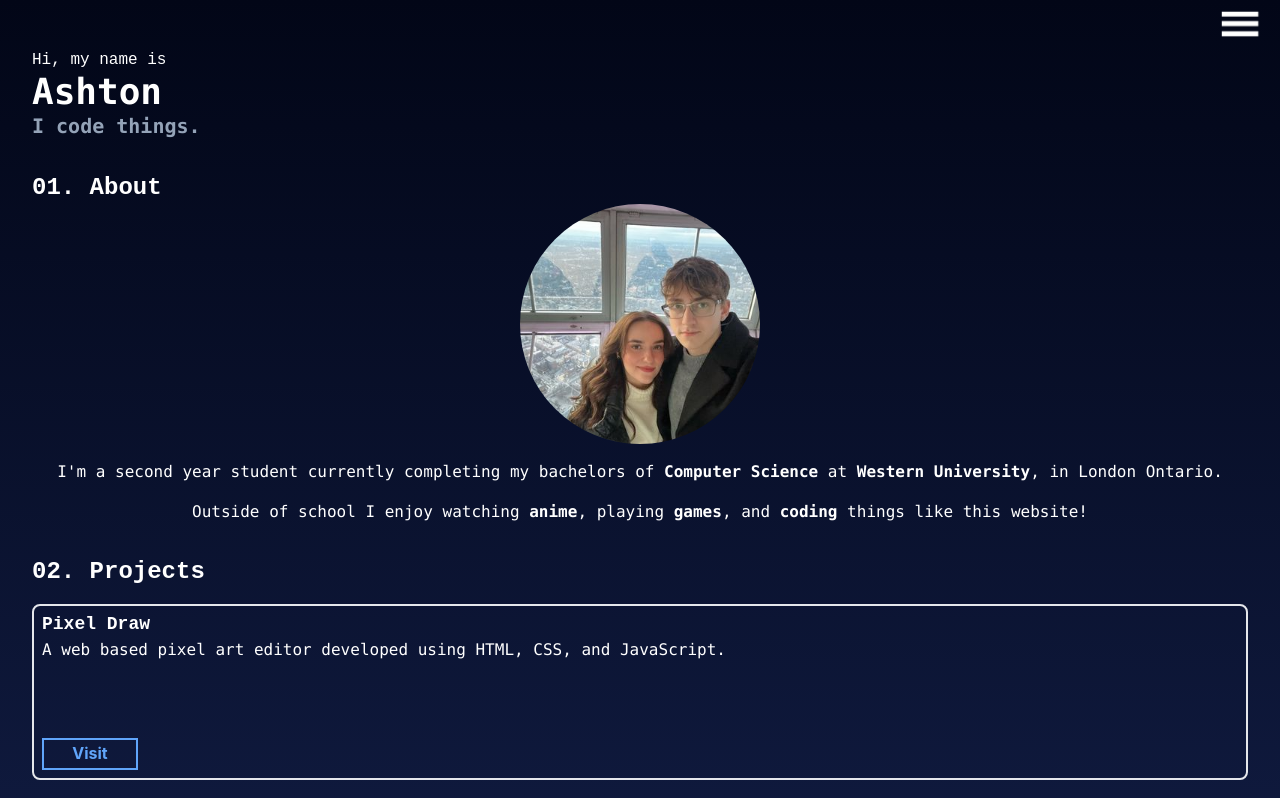
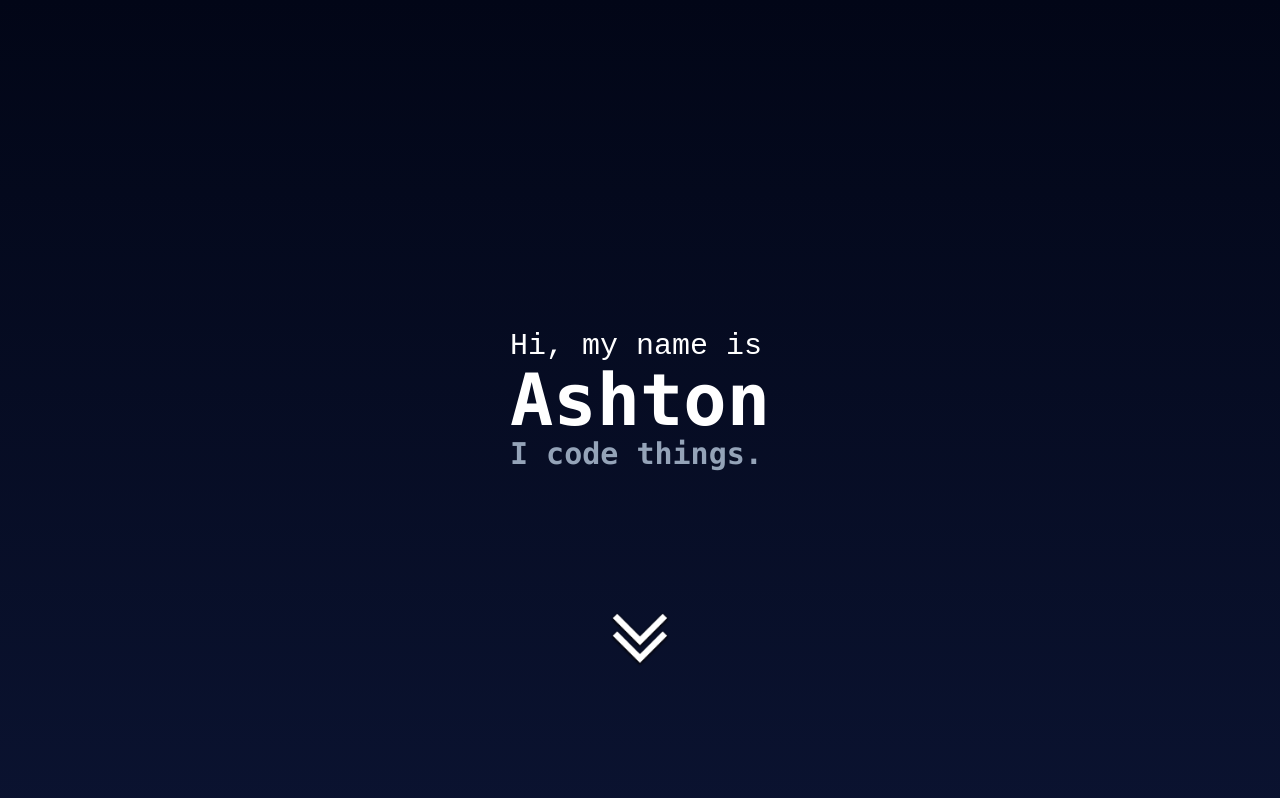
Before and after one commit to AshtonF04/Web-Portfolio, a React (Create React App) app: page / in a window 1280 px wide. Shown: the top 798 px of the page. Built offline with nearby package versions, Linux system fonts and the light colour scheme.

Commit message:
Created responsive design for desktop users for the title page

```diff
--- a/src/App.js
+++ b/src/App.js
@@ -10,7 +10,7 @@ function App() {
   return (
     <div class="text-white bg-gradient-to-b from-slate-950 to-blue-950">
       <Header />
-      <div class="flex flex-col gap-8 mx-8">
+      <div class="flex flex-col gap-8 mx-8 lg:mx-64">
         <Title />
         <About />
         <Project_List />
--- a/src/components/About.js
+++ b/src/components/About.js
@@ -2,8 +2,11 @@ export default function About(){
     return (
         <div>
             <a id="About" class="text-2xl font-bold font-courier mb-4">01. About</a>
-            <div class="flex flex-col items-center gap-4">
-                <img class="rounded-full size-60" src={require("../images/profile-image.jpg")}></img>
+            <div class="flex flex-col items-center gap-4 lg:flex-row lg:mt-12">
+
+                <img class="rounded-full size-60 lg:size-72" src={require("../images/profile-image.jpg")}></img>
+
+                <div class="flex flex-col gap-4 lg:ml-16 lg:mr-32">
                     <p class="font-mono text">
                         I'm a second year student currently completing my bachelors of <strong>Computer Science</strong> at
                         <strong> Western University</strong>, in London Ontario.
@@ -13,6 +16,8 @@ export default function About(){
                         and <strong>coding</strong> things like this website!
                     </p>
                 </div>
+
+            </div>
         </div>
     );
 }
--- a/src/components/Footer.js
+++ b/src/components/Footer.js
@@ -1,12 +1,7 @@
-function to_top(){
-    document.body.scrollTop = 0; // For Safari
-    document.documentElement.scrollTop = 0; // For Chrome, Firefox, IE and Opera
-}
-
 export default function Footer(){
     return(
         <footer class="py-6 flex flex-col gap-3">
-            <button onClick={to_top} class="font-courier border-2 border-blue-400 text-blue-400 size-10 w-32 self-center">Back To Top</button>
+            <button onClick={() => {window.scrollTo({top: 0, behavior: "smooth"})}} class="font-courier border-2 border-blue-400 text-blue-400 size-10 w-32 self-center">Back To Top</button>
             <p class="font-courier mx-8 text-center">Ashton Franklin <span class="text-blue-400">©2024</span></p>
         </footer>
     );
--- a/src/components/Header.js
+++ b/src/components/Header.js
@@ -7,7 +7,7 @@ export default function Header(){
 
     return(
         <header className="flex flex-col items-end sticky top-0">
-            <button onClick={() => set_active(!active)}><img className="mx-4 size-12" src={require("../images/menu.png")}></img></button>
+            <button onClick={() => set_active(!active)}><img className="mx-4 size-12 lg:hidden" src={require("../images/menu.png")}></img></button>
 
             <div className={`mx-4 mt-2 bg-white size-36 h-40 rounded-lg ${active ? '' : 'hidden'} fixed top-10`}>
                 <div className="my-2 flex flex-col gap-2">
--- a/src/components/Title.js
+++ b/src/components/Title.js
@@ -1,9 +1,10 @@
 function Title(){
     return (
-        <div class="flex flex-col">
-            <a id="Home" class="font-courier">Hi, my name is</a>
-            <h1 class="text-4xl font-bold font-mono">Ashton</h1>
-            <h1 class="text-xl font-bold text-slate-400 font-mono">I code things.</h1>
+        <div class="flex flex-col lg:justify-center lg:mx-auto lg:h-screen">
+            <a id="Home" class="font-courier lg:text-3xl">Hi, my name is</a>
+            <h1 class="text-4xl font-bold font-mono lg:text-7xl">Ashton</h1>
+            <h1 class="text-xl font-bold text-slate-400 font-mono lg:text-3xl">I code things.</h1>
+            <button onClick={() => {window.scrollTo({top: 750, behavior: "smooth"})}} class="size-16 self-center absolute bottom-32"><img class="hidden lg:block size-16 text-center" src={require('../images/down-arrow.png')}></img></button>
         </div>
     );
 }
--- a/src/output.css
+++ b/src/output.css
@@ -535,10 +535,6 @@ video {
   --tw-backdrop-sepia:  ;
 }
 
-.static {
-  position: static;
-}
-
 .fixed {
   position: fixed;
 }
@@ -560,6 +556,22 @@ video {
   top: 2.5rem;
 }
 
+.top-96 {
+  top: 24rem;
+}
+
+.bottom-16 {
+  bottom: 4rem;
+}
+
+.bottom-40 {
+  bottom: 10rem;
+}
+
+.bottom-32 {
+  bottom: 8rem;
+}
+
 .mx-4 {
   margin-left: 1rem;
   margin-right: 1rem;
@@ -573,6 +585,11 @@ video {
 .my-2 {
   margin-top: 0.5rem;
   margin-bottom: 0.5rem;
+}
+
+.my-auto {
+  margin-top: auto;
+  margin-bottom: auto;
 }
 
 .mb-2 {
@@ -601,6 +618,14 @@ video {
 
 .mt-auto {
   margin-top: auto;
+}
+
+.mt-64 {
+  margin-top: 16rem;
+}
+
+.mt-96 {
+  margin-top: 24rem;
 }
 
 .line-clamp-4 {
@@ -648,6 +673,16 @@ video {
   height: 100%;
 }
 
+.size-32 {
+  width: 8rem;
+  height: 8rem;
+}
+
+.size-16 {
+  width: 4rem;
+  height: 4rem;
+}
+
 .h-40 {
   height: 10rem;
 }
@@ -664,6 +699,10 @@ video {
   width: 8rem;
 }
 
+.w-full {
+  width: 100%;
+}
+
 .flex-col {
   flex-direction: column;
 }
@@ -674,6 +713,10 @@ video {
 
 .items-center {
   align-items: center;
+}
+
+.justify-center {
+  justify-content: center;
 }
 
 .gap-2 {
@@ -741,6 +784,11 @@ video {
   padding-bottom: 1.5rem;
 }
 
+.py-32 {
+  padding-top: 8rem;
+  padding-bottom: 8rem;
+}
+
 .text-center {
   text-align: center;
 }
@@ -751,6 +799,10 @@ video {
 
 .font-mono {
   font-family: ui-monospace, SFMono-Regular, Menlo, Monaco, Consolas, "Liberation Mono", "Courier New", monospace;
+}
+
+.font-sans {
+  font-family: ui-sans-serif, system-ui, sans-serif, "Apple Color Emoji", "Segoe UI Emoji", "Segoe UI Symbol", "Noto Color Emoji";
 }
 
 .text-2xl {
@@ -804,3 +856,104 @@ video {
 .underline {
   text-decoration-line: underline;
 }
+
+@media (min-width: 1024px) {
+  .lg\:mx-24 {
+    margin-left: 6rem;
+    margin-right: 6rem;
+  }
+
+  .lg\:mx-32 {
+    margin-left: 8rem;
+    margin-right: 8rem;
+  }
+
+  .lg\:mx-auto {
+    margin-left: auto;
+    margin-right: auto;
+  }
+
+  .lg\:mx-64 {
+    margin-left: 16rem;
+    margin-right: 16rem;
+  }
+
+  .lg\:mb-32 {
+    margin-bottom: 8rem;
+  }
+
+  .lg\:mt-12 {
+    margin-top: 3rem;
+  }
+
+  .lg\:block {
+    display: block;
+  }
+
+  .lg\:hidden {
+    display: none;
+  }
+
+  .lg\:h-screen {
+    height: 100vh;
+  }
+
+  .lg\:w-full {
+    width: 100%;
+  }
+
+  .lg\:flex-row {
+    flex-direction: row;
+  }
+
+  .lg\:items-center {
+    align-items: center;
+  }
+
+  .lg\:justify-center {
+    justify-content: center;
+  }
+
+  .lg\:text-left {
+    text-align: left;
+  }
+
+  .lg\:text-center {
+    text-align: center;
+  }
+
+  .lg\:text-xl {
+    font-size: 1.25rem;
+    line-height: 1.75rem;
+  }
+
+  .lg\:text-3xl {
+    font-size: 1.875rem;
+    line-height: 2.25rem;
+  }
+
+  .lg\:text-6xl {
+    font-size: 3.75rem;
+    line-height: 1;
+  }
+
+  .lg\:text-8xl {
+    font-size: 6rem;
+    line-height: 1;
+  }
+
+  .lg\:text-2xl {
+    font-size: 1.5rem;
+    line-height: 2rem;
+  }
+
+  .lg\:text-4xl {
+    font-size: 2.25rem;
+    line-height: 2.5rem;
+  }
+
+  .lg\:text-7xl {
+    font-size: 4.5rem;
+    line-height: 1;
+  }
+}
```
Also changed, not shown: src/images/down-arrow.png (added). Lines whose indentation alone changed are shown as unchanged.
